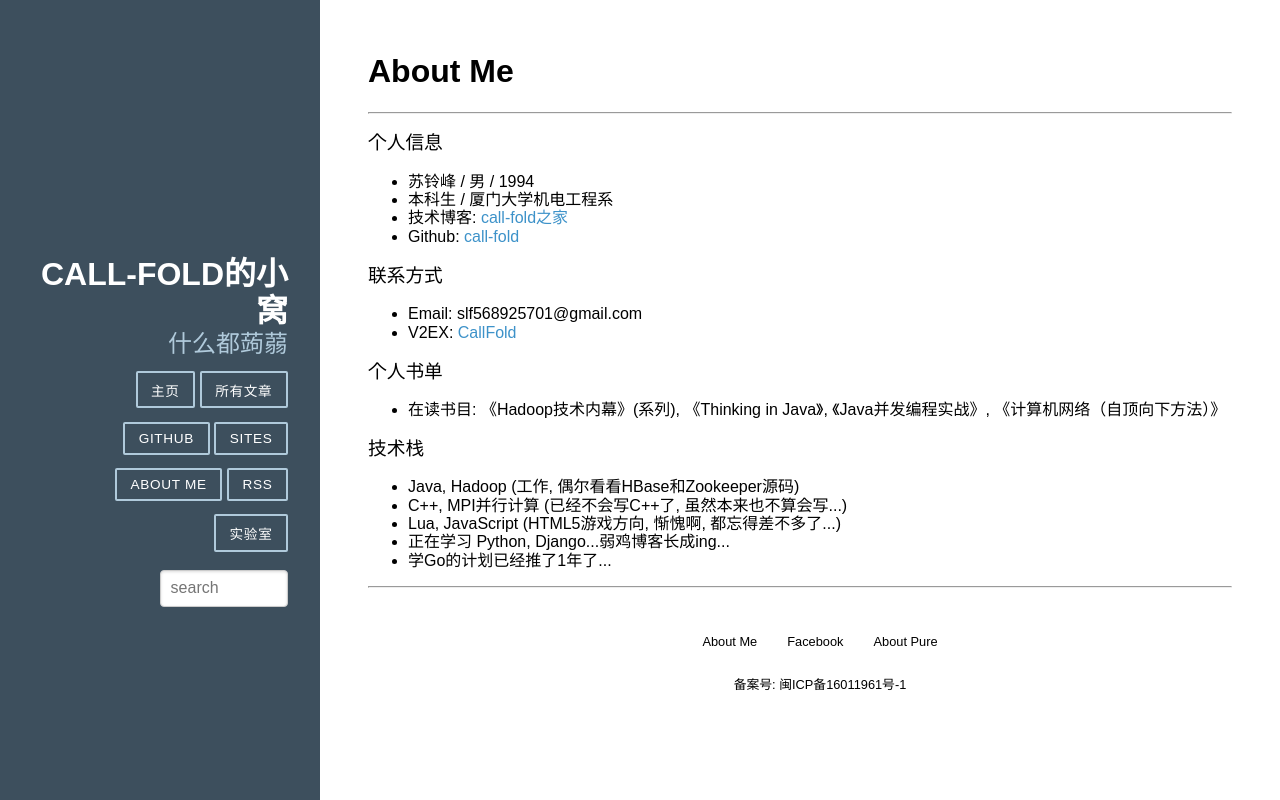
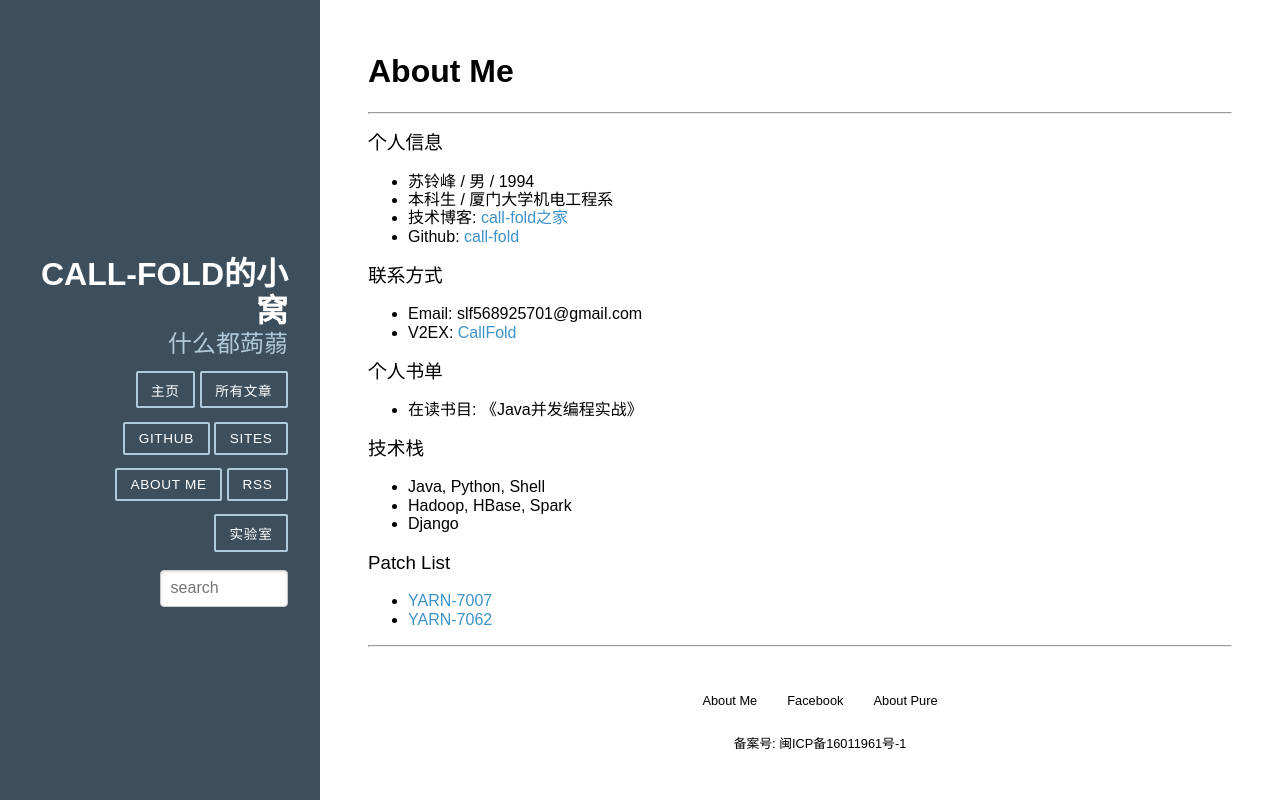
Before and after one commit to call-fold/django-blog, a Django app: page /aboutme/ in a window 1280 px wide. Run offline with Django 3.2, Linux system fonts and the light colour scheme; some libraries are stand-ins or nearby versions.

Commit message:
1. update aboutme.html 2. CRLF -> LF

```diff
--- a/templates/aboutme.html
+++ b/templates/aboutme.html
@@ -29,17 +29,21 @@
 <h3><strong>个人书单</strong></h3>
 
 <ul>
-<li>在读书目: 《Hadoop技术内幕》(系列), 《Thinking in Java》, 《Java并发编程实战》, 《计算机网络（自顶向下方法）》</li>
+<li>在读书目: 《Java并发编程实战》</li>
 </ul>
 
 <h3><strong>技术栈</strong></h3>
 
 <ul>
-<li>Java, Hadoop (工作, 偶尔看看HBase和Zookeeper源码)</li>
-<li>C++, MPI并行计算 (已经不会写C++了, 虽然本来也不算会写...)</li>
-<li>Lua, JavaScript (HTML5游戏方向, 惭愧啊, 都忘得差不多了...)</li>
-<li>正在学习 Python, Django...弱鸡博客长成ing...</li>
-<li>学Go的计划已经推了1年了...</li>
+<li>Java, Python, Shell</li>
+<li>Hadoop, HBase, Spark</li>
+<li>Django</li>
+</ul>
+
+<h3><strong>Patch List</strong></h3>
+<ul>
+<li><a href="https://issues.apache.org/jira/browse/YARN-7007">YARN-7007</a></li>
+<li><a href="https://issues.apache.org/jira/browse/YARN-7062">YARN-7062</a></li>
 </ul>
 
 <hr />
```
Also changed, not shown: templates/archives.html (line endings or trailing spaces), templates/base.html (line endings or trailing spaces), templates/home.html (line endings or trailing spaces), templates/laboratory.html (line endings or trailing spaces), templates/movie_search.html (line endings or trailing spaces).
